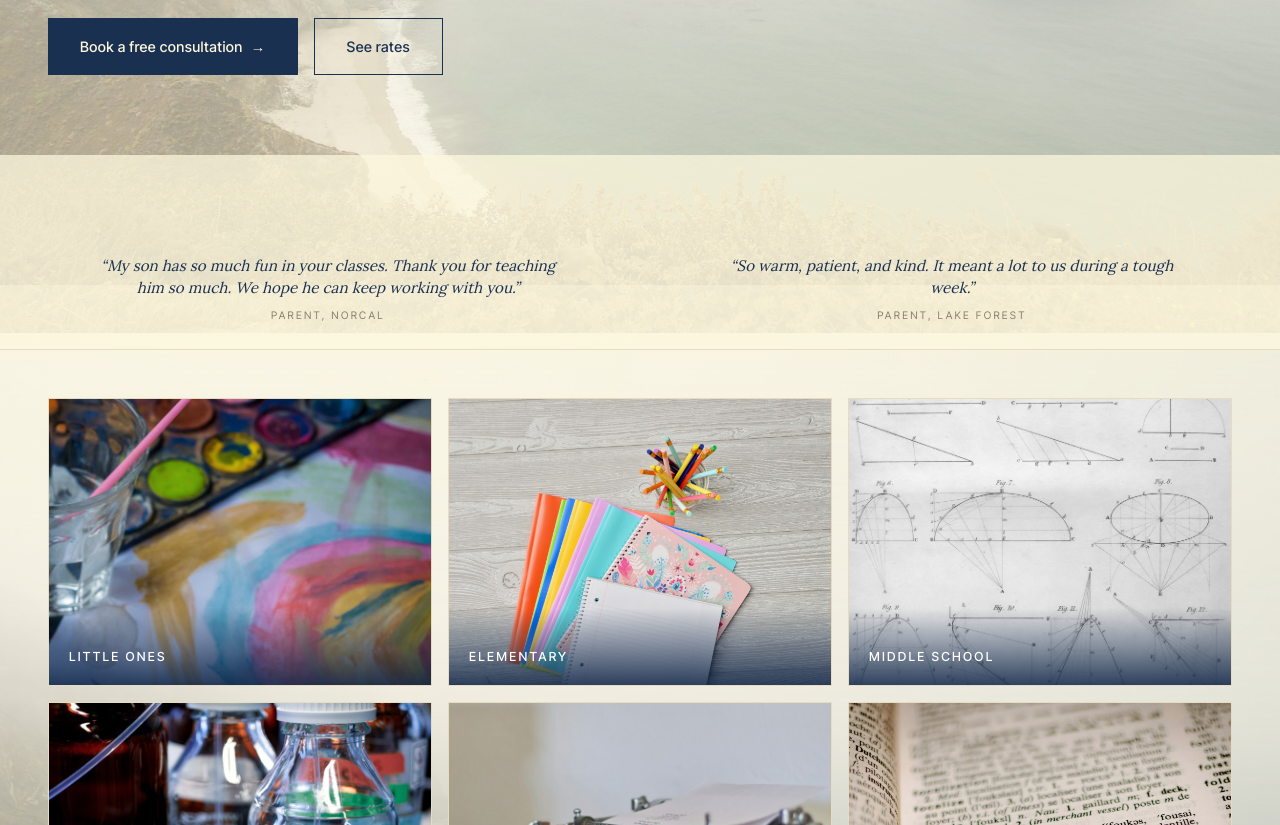
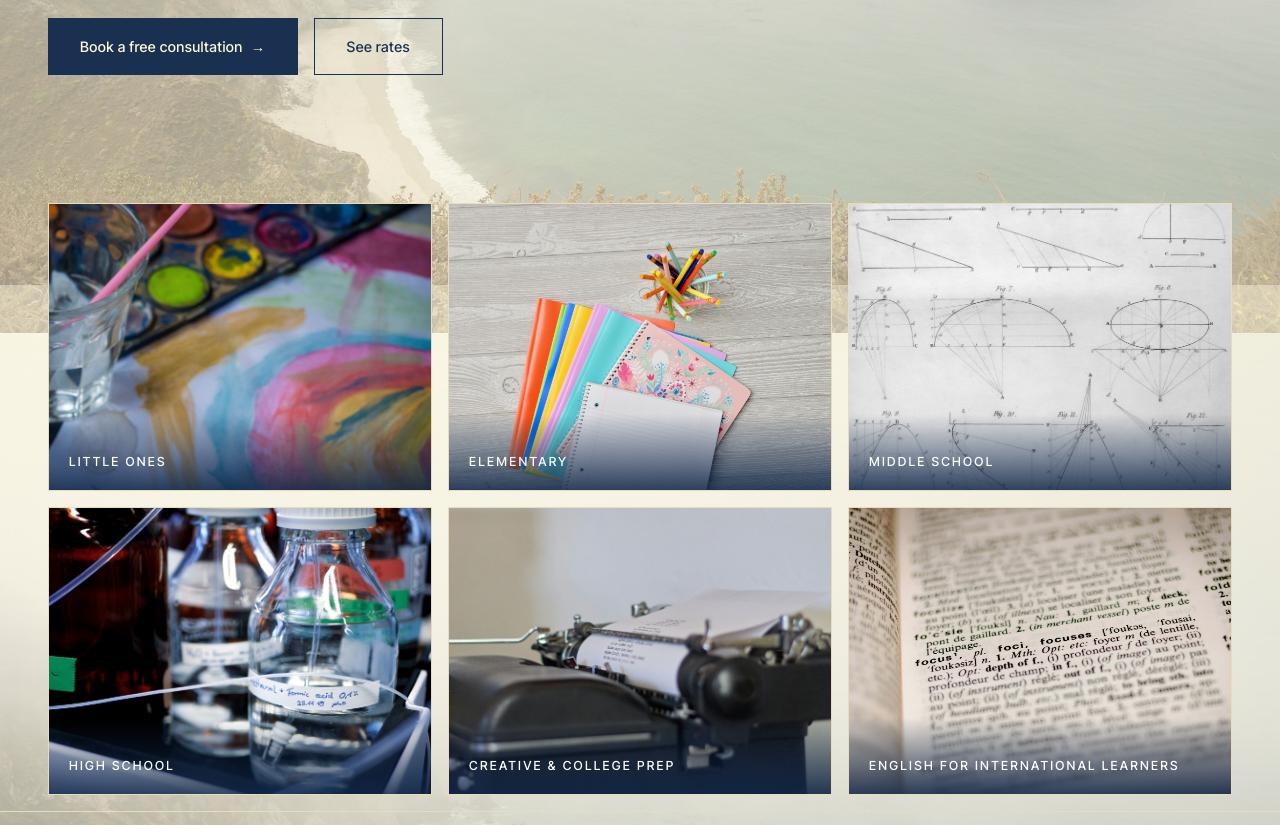
Before and after one commit to patrickparagas1/josephine-tutoring, a Next.js app: page / in a window 1280 px wide. Shown: the part 515-1340 px from the top of the page. Built offline with nearby package versions, Linux system fonts and the light colour scheme.

Commit message:
Remove fun+warm pair from home (no testimonial there now)

```diff
--- a/app/page.tsx
+++ b/app/page.tsx
@@ -12,8 +12,7 @@ export default function Home() {
       <Nav />
       <main id="main-content">
       <Hero />
-        <Testimonial ids={["fun", "warm"]} />
-      <section className="home-gallery">
+        <section className="home-gallery">
         <div className="home-gallery-inner">
           <Link href="/subjects#little-ones" className="home-photo">
             <Image
```
